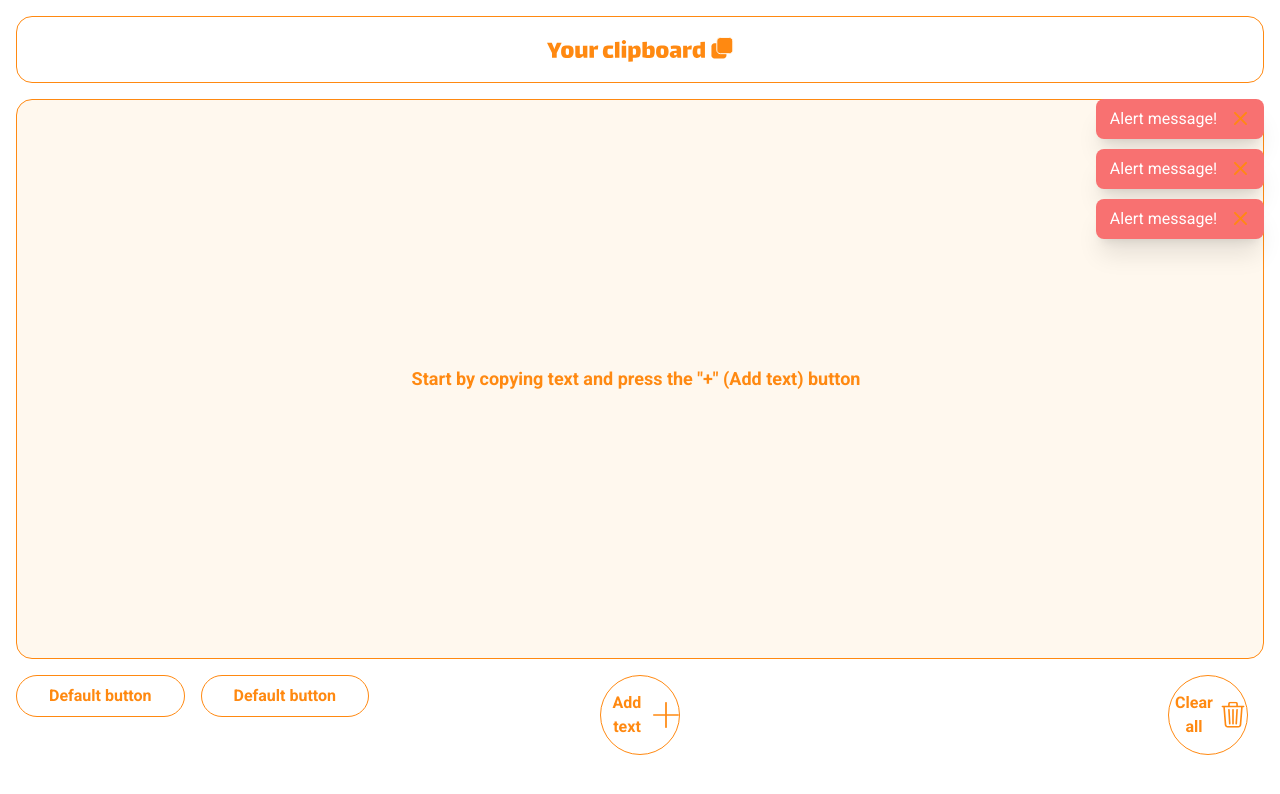
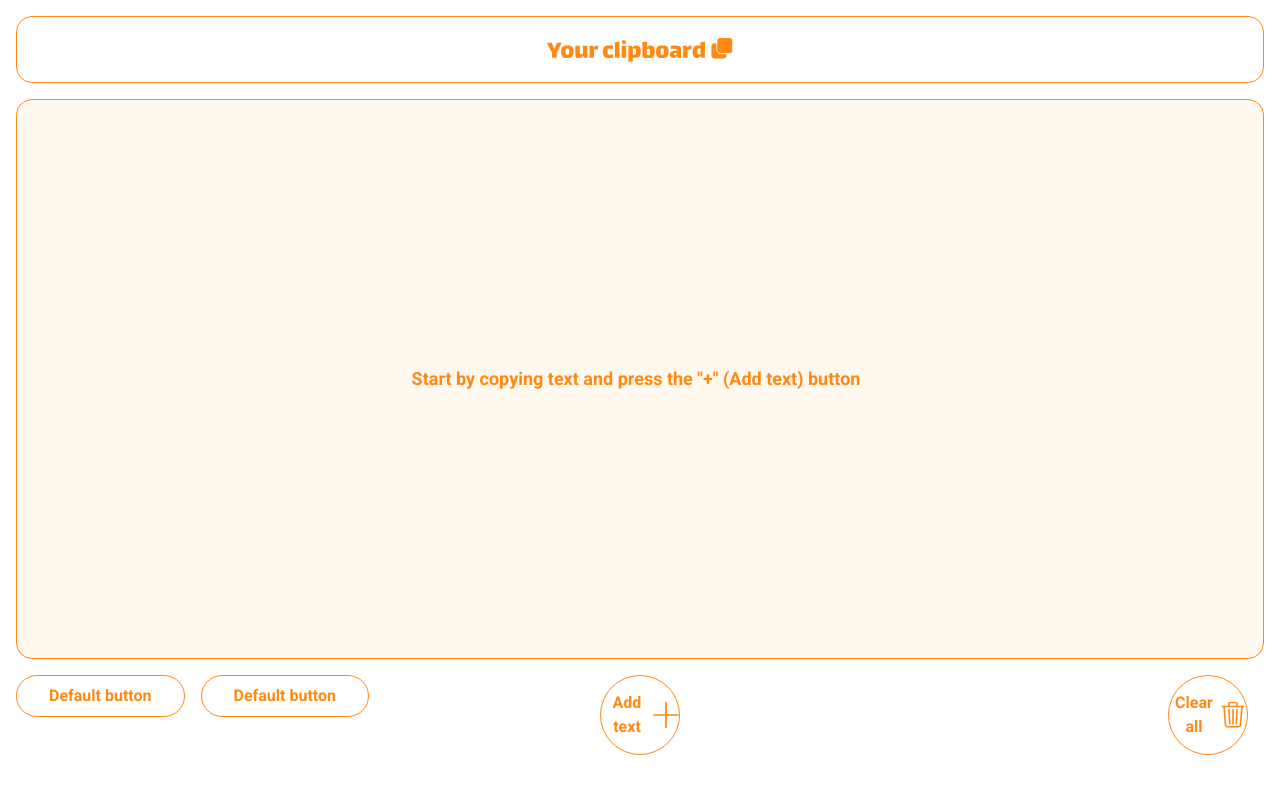
Before and after one commit to EdithOrt/your-clipboard, a Next.js app: page / in a window 1280 px wide. Shown: the top 794 px of the page. Built offline with nearby package versions, Linux system fonts and the light colour scheme.

Commit message:
[UPDATE] init session storage configs

```diff
--- a/app/ui/alert.tsx
+++ b/app/ui/alert.tsx
@@ -6,7 +6,7 @@ interface AlertProps {
   type: "error" | "warning" | "success";
   text: string;
   handleAlert: React.MouseEventHandler<HTMLButtonElement>;
-  alertState: string;
+  alertState: boolean;
 }
 
 export function Alert({ type, text, handleAlert, alertState }: AlertProps) {
@@ -18,7 +18,7 @@ export function Alert({ type, text, handleAlert, alertState }: AlertProps) {
           "bg-red-400": type === "error",
           "bg-green-400": type === "success",
           "bg-yellow-400": type === "warning",
-          "alert--animation": alertState === "closing",
+          "alert--animation": alertState === false,
         },
       )}
     >
--- a/app/ui/alerts-container.tsx
+++ b/app/ui/alerts-container.tsx
@@ -1,42 +1,29 @@
 "use client";
 
-import { useState } from "react";
+import { useContext, useState, useEffect } from "react";
 import { Alert } from "./alert";
+import { ClipboardDataContext } from "@/contexts/clipboardData";
 
 export function AlertsContainer() {
   const [displayAlert, setDisplayAlert] = useState("open");
-  const handleExample = () => {
-    console.log("close alert");
-    setDisplayAlert("closing");
+  const { alertList, deleteAlertItem, getAlertAnimation, currentId } =
+    useContext(ClipboardDataContext);
 
-    setTimeout(() => {
-      setDisplayAlert("close");
-    }, 3500);
+  const handleExample = (id: string) => {
+    deleteAlertItem(id);
   };
+
   return (
     <div className="absolute right-4 z-20 flex flex-col gap-2.5">
-      {(displayAlert === "open" || displayAlert === "closing") && (
-        <>
-          <Alert
-            type="error"
-            text="Alert message!"
-            handleAlert={handleExample}
-            alertState={displayAlert}
-          />
-          <Alert
-            type="error"
-            text="Alert message!"
-            handleAlert={handleExample}
-            alertState={displayAlert}
-          />
-          <Alert
-            type="error"
-            text="Alert message!"
-            handleAlert={handleExample}
-            alertState={displayAlert}
-          />
-        </>
-      )}
+      {alertList.map((alertItem) => (
+        <Alert
+          type={alertItem.type}
+          text={alertItem.message}
+          handleAlert={() => handleExample(alertItem.id)}
+          alertState={alertItem.active}
+          key={alertItem.id}
+        />
+      ))}
     </div>
   );
 }
--- a/app/ui/cards-container.tsx
+++ b/app/ui/cards-container.tsx
@@ -1,6 +1,6 @@
 "use client";
 
-import { useContext, useState } from "react";
+import { useContext, useEffect, useState } from "react";
 import { Card } from "./card";
 import { readClipboard } from "../lib/getClipboard";
 import { EmptyState } from "./empty-state";
@@ -14,7 +14,8 @@ interface ClipboardData {
 }
 
 export function CardsContainer() {
-  const { clipboardList } = useContext(ClipboardDataContext);
+  const { clipboardList, getSessionStorageData, updateClipboardItem } =
+    useContext(ClipboardDataContext);
 
   const handleClick = () => {
     return console.log("click to close");
@@ -23,6 +24,12 @@ export function CardsContainer() {
   const handleExample = () => {
     return console.log("hi");
   };
+
+  useEffect(() => {
+    getSessionStorageData("clipboardData");
+
+    return () => {};
+  }, []);
 
   return (
     <article className="h-[70vh] rounded-2xl border bg-orange-light pb-2 pr-2 pt-2">
--- a/contexts/clipboardData.tsx
+++ b/contexts/clipboardData.tsx
@@ -1,6 +1,5 @@
 "use client";
 
-import { createID } from "@/app/lib/utils";
 import { createContext, useState } from "react";
 
 interface ClipboardData {
@@ -19,6 +18,8 @@ type Action = {
 interface AlertState {
   message: string;
   id: string;
+  type: "error" | "warning" | "success";
+  active: boolean;
 }
 
 interface ClipboardDataInterface {
@@ -28,6 +29,9 @@ interface ClipboardDataInterface {
   updateClipboardItem: ({ id, action }: Action) => void;
   alertList: Array<AlertState>;
   deleteAlertItem: (id: string) => void;
+  getAlertAnimation: (id: string) => void;
+  currentId: string;
+  getSessionStorageData: (name: string) => any;
 }
 
 const ClipboardDataContext = createContext<ClipboardDataInterface>({
@@ -36,7 +40,10 @@ const ClipboardDataContext = createContext<ClipboardDataInterface>({
   deleteClipboardItem: (id: string) => {},
   updateClipboardItem: ({ id, action }: Action) => {},
   alertList: [],
-  deleteAlertItem: (id) => {},
+  deleteAlertItem: (id: string) => {},
+  getAlertAnimation: (id: string) => {},
+  currentId: "",
+  getSessionStorageData: (name: string) => {},
 });
 
 const ClipboardDataProvider: React.FC<{ children: React.ReactNode }> = ({
@@ -44,52 +51,17 @@ const ClipboardDataProvider: React.FC<{ children: React.ReactNode }> = ({
 }) => {
   const [clipboardList, setClipboardList] = useState<Array<ClipboardData>>([]);
   const [alertList, setAlertList] = useState<Array<AlertState>>([]);
+  const [currentId, setCurrentId] = useState<string>("");
 
-  const isInvalidClipboardItem = ({
-    clipboardList,
-    text,
-  }: {
-    clipboardList: Array<ClipboardData>;
-    text: string;
-  }): boolean => {
+  const isInvalidClipboardItem = (
+    clipboardList: Array<ClipboardData>,
+    text: string,
+  ): boolean => {
     const isExists = clipboardList.some((itemList) => {
       return itemList.text === text;
     });
 
     return isExists;
-  };
-
-  const addClipboardItem = (item: ClipboardData) => {
-    const newClipboardList = [...clipboardList, item];
-    setClipboardList(newClipboardList);
-  };
-
-  const deleteClipboardItem = (id: string) => {
-    const updateClipboardList = clipboardList.filter((clipboardItem) => {
-      clipboardItem.id !== id;
-    });
-    setClipboardList(updateClipboardList);
-  };
-
-  const updateClipboardItem = ({ id, action }: Action) => {
-    if (!isInvalidClipboardItem) {
-      const updateClipboardList = clipboardList.map((clipboardItem) => {
-        if (clipboardItem.id === id) {
-          return { ...clipboardItem, [action]: !clipboardItem[action] };
-        }
-        return clipboardItem;
-      });
-
-      setClipboardList(updateClipboardList);
-    } else {
-      setAlertList([
-        ...alertList,
-        {
-          message: "Text not saved because already exists",
-          id: createID(),
-        },
-      ]);
-    }
   };
 
   const deleteAlertItem = (id: string) => {
@@ -100,6 +72,94 @@ const ClipboardDataProvider: React.FC<{ children: React.ReactNode }> = ({
     setAlertList(deleteAlert);
   };
 
+  const updateSessionStorage = (clipboardData: Array<ClipboardData>) => {
+    sessionStorage.clear();
+    const stringifyList = JSON.stringify(clipboardData);
+
+    sessionStorage.setItem("clipboardData", stringifyList);
+  };
+
+  const addClipboardItem = (item: ClipboardData) => {
+    if (!isInvalidClipboardItem(clipboardList, item.text)) {
+      const newClipboardList = [...clipboardList, item];
+      setClipboardList(newClipboardList);
+
+      updateSessionStorage(newClipboardList);
+    } else {
+      console.log("show alert");
+      setAlertList([
+        ...alertList,
+        {
+          message: "Text not saved because it already exists",
+          id: item.id,
+          type: "error",
+          active: true,
+        },
+      ]);
+
+      /* setTimeout(() => {
+        setAlertList([
+          ...alertList,
+          {
+            message: "Text not saved because it already exists",
+            id: item.id,
+            type: "error",
+            active: false,
+          },
+        ]);
+      }, 4000);
+
+      setTimeout(() => {
+        deleteAlertItem(item.id);
+      }, 5000); */
+    }
+
+    // setCurrentId(item.id);
+  };
+
+  const getAlertAnimation = (id: string) => {
+    alertList.map((alertItem) => {
+      if (alertItem.id === id) {
+        return {
+          ...alertItem,
+          active: false,
+        };
+      } else {
+        return alertItem;
+      }
+    });
+  };
+
+  const getSessionStorageData = (name: string) => {
+    const data = sessionStorage.getItem(name);
+
+    if (data) {
+      const parseData = JSON.parse(data);
+      setClipboardList(parseData);
+    }
+  };
+
+  const deleteClipboardItem = (id: string) => {
+    const updateClipboardList = clipboardList.filter((clipboardItem) => {
+      clipboardItem.id !== id;
+    });
+    setClipboardList(updateClipboardList);
+
+    updateSessionStorage(updateClipboardList);
+  };
+
+  const updateClipboardItem = ({ id, action }: Action) => {
+    const updateClipboardList = clipboardList.map((clipboardItem) => {
+      if (clipboardItem.id === id) {
+        return { ...clipboardItem, [action]: !clipboardItem[action] };
+      }
+      return clipboardItem;
+    });
+
+    setClipboardList(updateClipboardList);
+    updateSessionStorage(updateClipboardList);
+  };
+
   const data = {
     clipboardList,
     addClipboardItem,
@@ -107,6 +167,9 @@ const ClipboardDataProvider: React.FC<{ children: React.ReactNode }> = ({
     updateClipboardItem,
     alertList,
     deleteAlertItem,
+    getAlertAnimation,
+    currentId,
+    getSessionStorageData,
   };
   return (
     <ClipboardDataContext.Provider value={data}>
```
